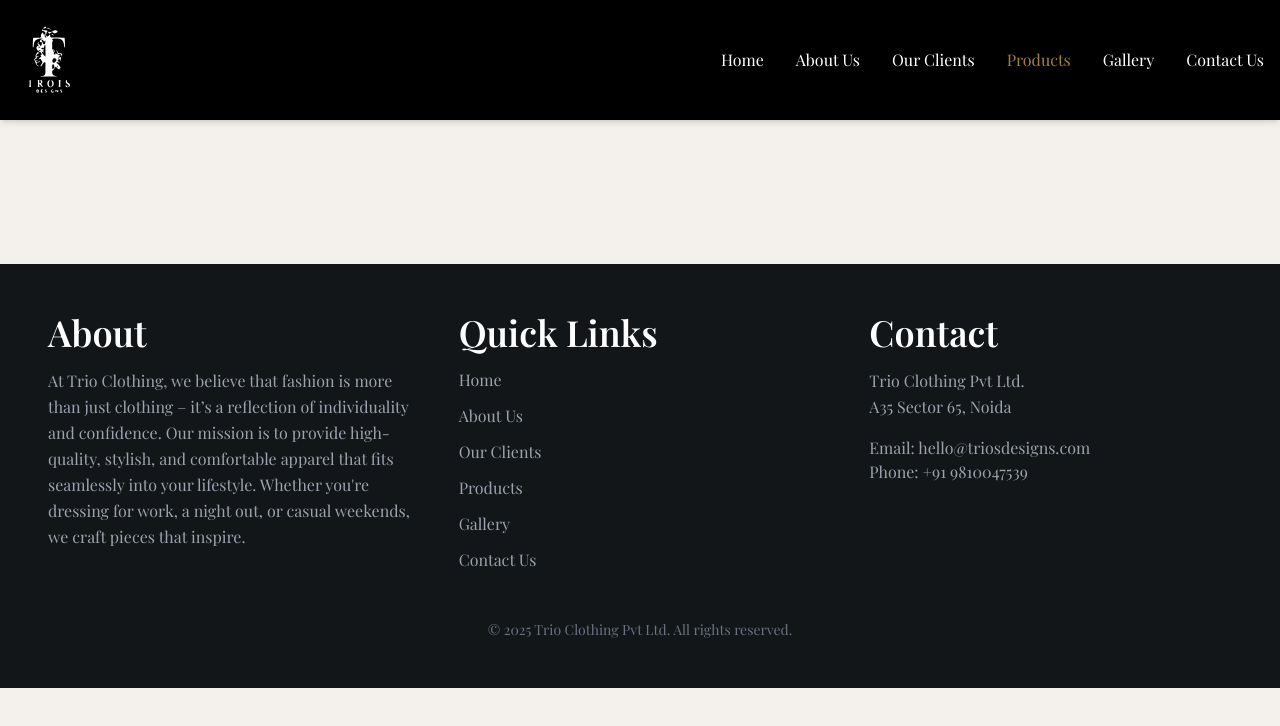
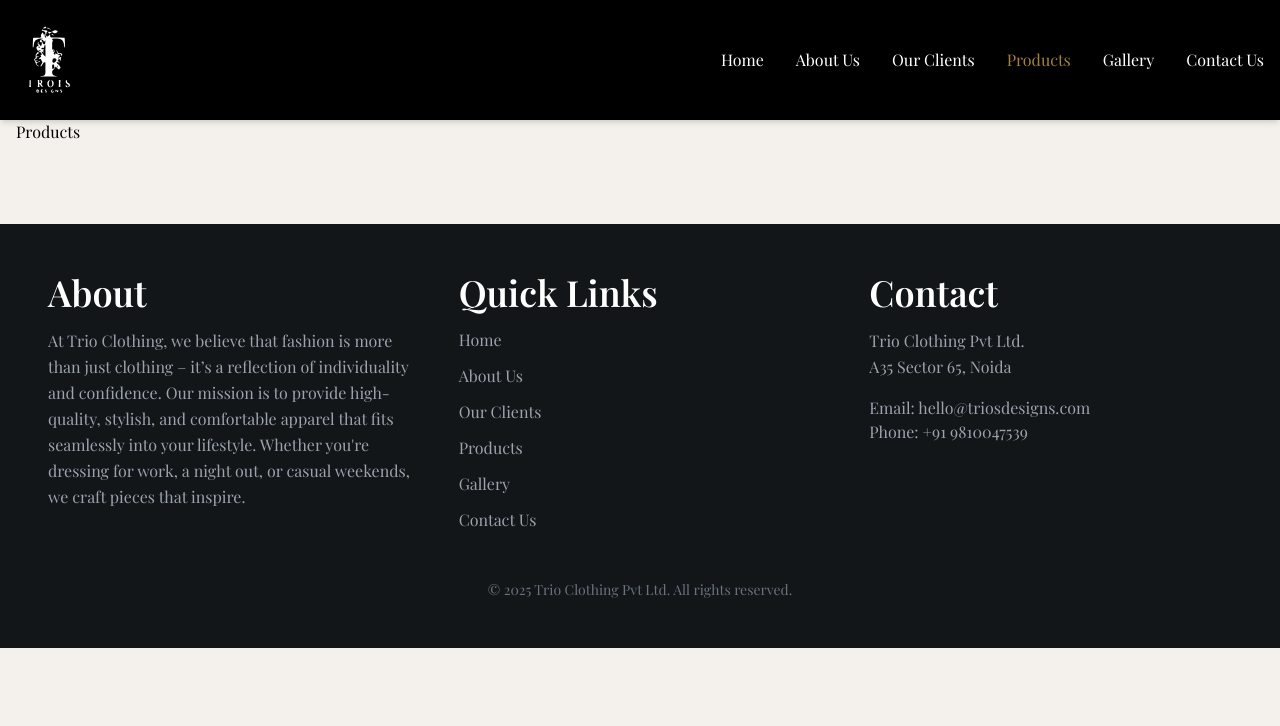
Before and after one commit to Pankaj1713/trio-designs, a React (Vite) app: page /products in a window 1280 px wide. Shown: the top 726 px of the page. Built offline with nearby package versions, Linux system fonts and the light colour scheme; a web font is replaced by a local one.

Commit message:
fix ui issues

```diff
--- a/src/Pages/Products/index.jsx
+++ b/src/Pages/Products/index.jsx
@@ -1,7 +1,7 @@
 import React from "react";
 
 const Products = () => {
-  return <div className=" px-4 py-20">Products</div>;
+  return <div className="px-4 pt-[82px] md:pt-[120px]">Products</div>;
 };
 
 export default Products;
```
